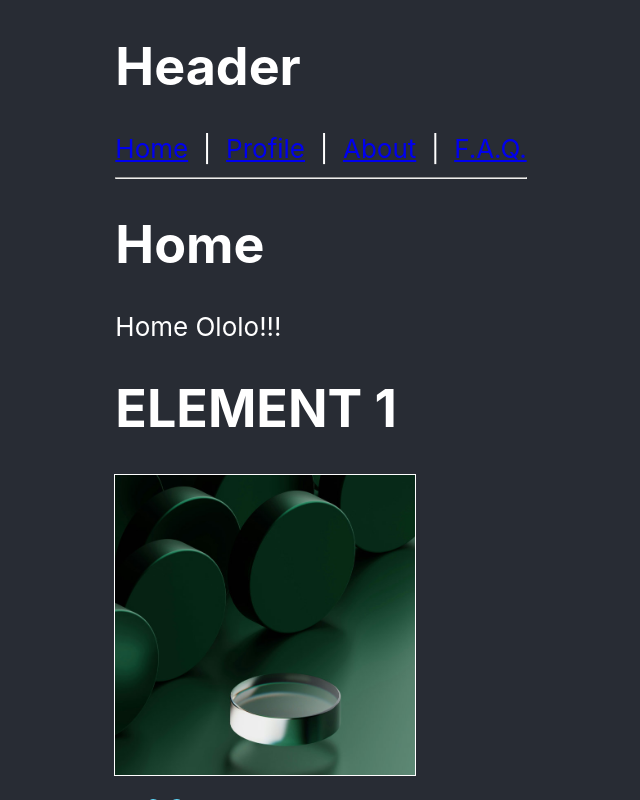
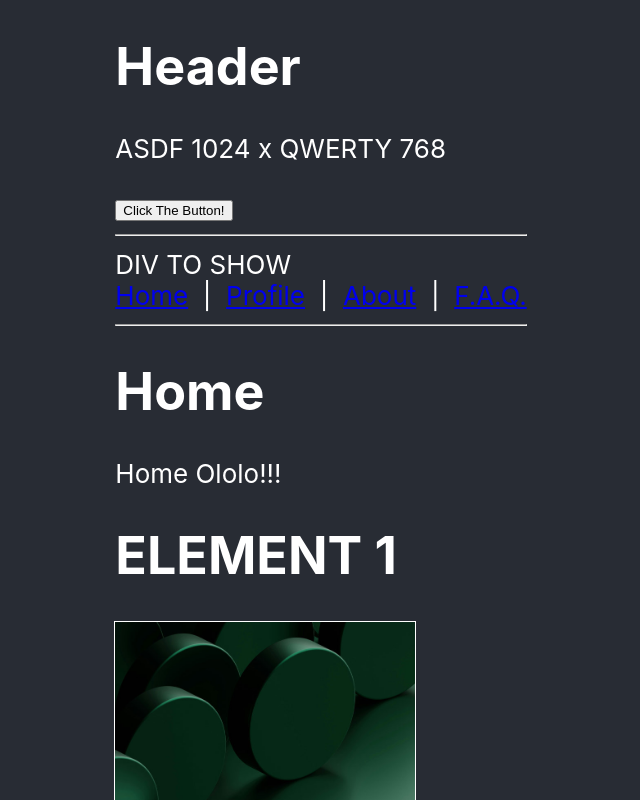
Before and after one commit to FaridSakhyzad/cra-cf-2, a React (Create React App) app: page / in a window 1280 px wide. Shown: the top 800 px of the page, without its empty margins (319-959 px from the left). Built offline with nearby package versions, Linux system fonts and the light colour scheme.

Commit message:
CRA | Redux

```diff
--- /dev/null
+++ b/jsconfig.json
@@ -0,0 +1,6 @@
+{
+  "compilerOptions": {
+    "baseUrl": "src"
+  },
+  "include": ["src"]
+}
--- a/package.json
+++ b/package.json
@@ -3,6 +3,7 @@
   "version": "0.1.0",
   "private": true,
   "dependencies": {
+    "@reduxjs/toolkit": "^2.2.7",
     "@testing-library/jest-dom": "^5.17.0",
     "@testing-library/react": "^13.4.0",
     "@testing-library/user-event": "^13.5.0",
@@ -11,6 +12,7 @@
     "interpolate-html-plugin": "^4.0.0",
     "react": "^18.2.0",
     "react-dom": "^18.2.0",
+    "react-redux": "^9.1.2",
     "react-router-dom": "^6.22.3",
     "react-scripts": "5.0.1",
     "sass": "^1.75.0",
--- a/src/components/Header/index.jsx
+++ b/src/components/Header/index.jsx
@@ -1,9 +1,23 @@
-import { Link } from "react-router-dom";
+import { useDispatch, useSelector } from 'react-redux';
+import { Link } from 'react-router-dom';
+import { uiToggle } from 'store/ui';
 
 export default function Header () {
+  const { text: headerText, show } = useSelector(({ ui }) => ui);
+
+  const dispatch = useDispatch();
+
+  const handleButtonClick = () => {
+    dispatch(uiToggle());
+  };
+
   return (
     <header>
       <h1>Header</h1>
+      <p>{headerText}</p>
+      <button onClick={handleButtonClick}>Click The Button!</button>
+      <hr />
+      {show && (<div>DIV TO SHOW</div>)}
       <Link to="/">Home</Link>
       &nbsp;&nbsp;|&nbsp;&nbsp;
       <Link to="/profile">Profile</Link>
--- /dev/null
+++ b/src/store/index.js
@@ -0,0 +1,11 @@
+import { configureStore } from '@reduxjs/toolkit';
+
+import uiReducer from './ui';
+
+export const store = configureStore({
+  reducer: {
+    ui: uiReducer,
+  },
+});
+
+export default store;
--- /dev/null
+++ b/src/store/ui.js
@@ -0,0 +1,22 @@
+import { createSlice } from '@reduxjs/toolkit';
+
+const initialState = {
+  show: true,
+  text: 'ASDF 1024 x QWERTY 768',
+};
+
+const uiSlice = createSlice({
+  name: 'todos',
+  initialState,
+  reducers: {
+    uiToggle: (state) => {
+      state.show = !state.show;
+    },
+  },
+});
+
+const { uiToggle } = uiSlice.actions;
+
+export { uiToggle };
+
+export default uiSlice.reducer;
```
Also changed, not shown: src/App.js (+8 -2 lines), 1 other file (tests, documents, lock files or other folders).
